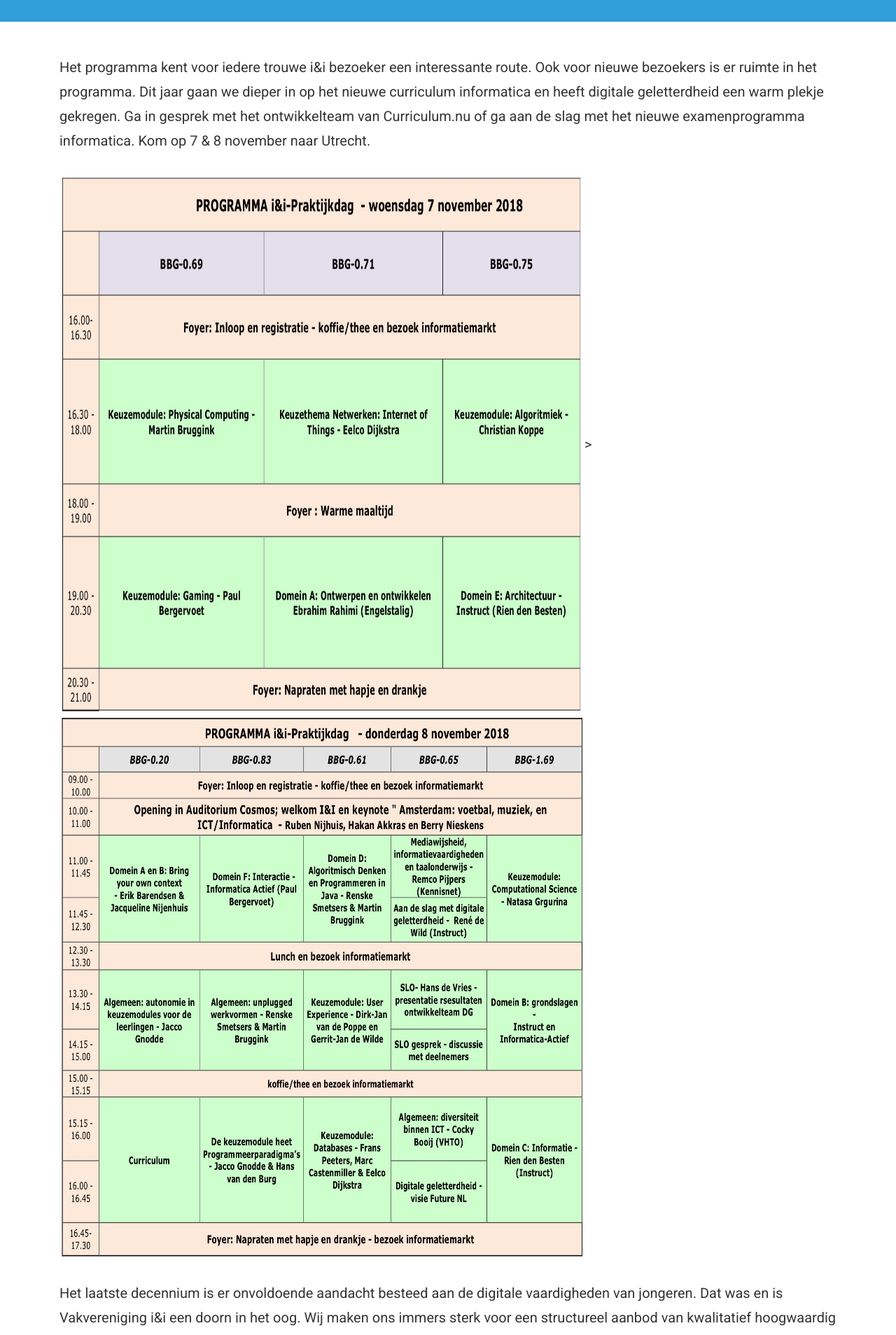
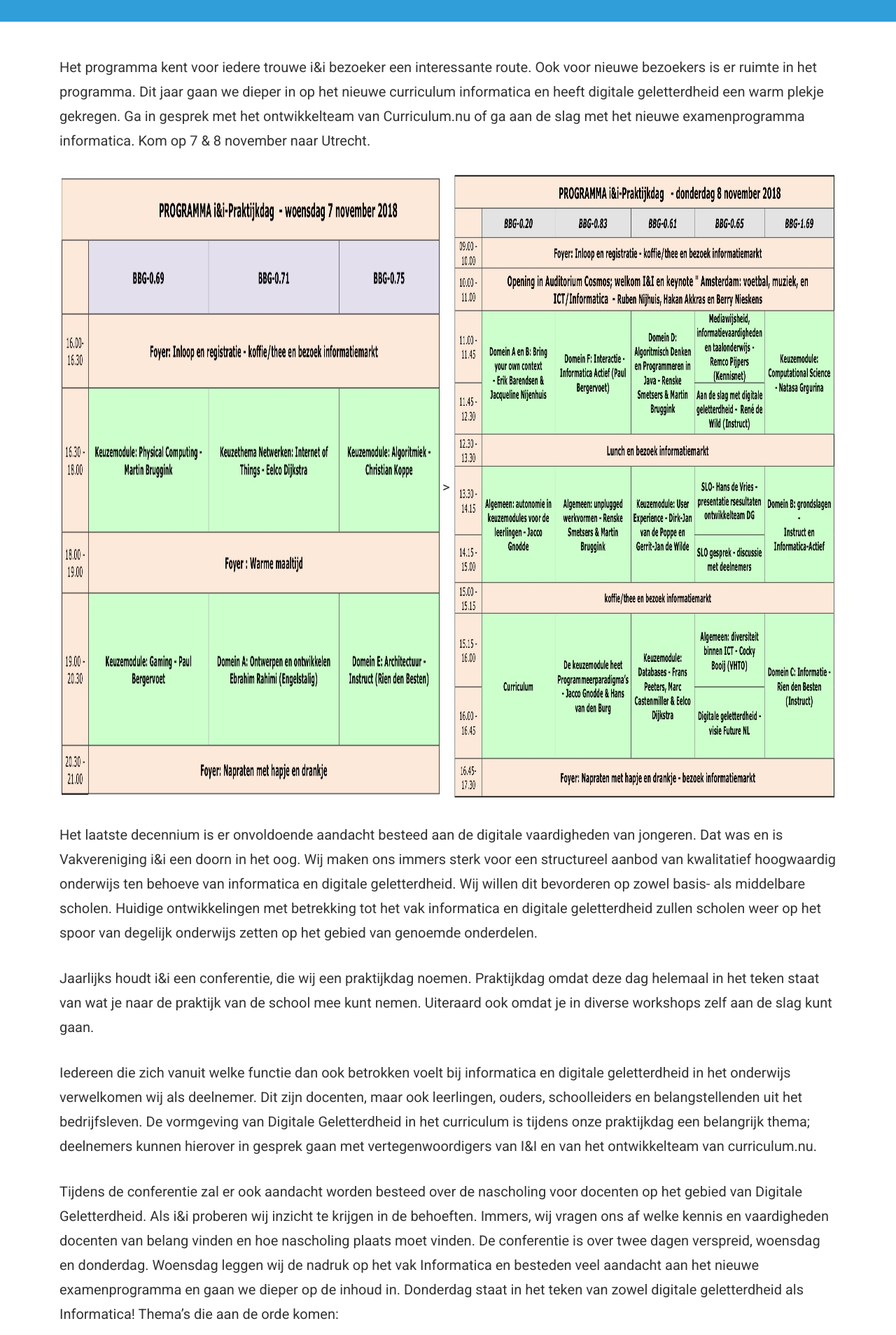
Before and after one commit to ieni/website, a Jekyll site: the page built from _posts/2018-10-08-Praktijkdagen-2018.md, in a window 1280 px wide. Shown: the part 446-2354 px from the top of the page at 70% size. Built offline with Jekyll 4.4.1, drawn with Linux system fonts in a browser that asks for light colours; grey boxes are pictures that could not be loaded.

Commit message:
Update 2018-10-08-Praktijkdagen-2018.md

```diff
--- a/_posts/2018-10-08-Praktijkdagen-2018.md
+++ b/_posts/2018-10-08-Praktijkdagen-2018.md
@@ -10,8 +10,8 @@
 
 
 
- <img src="https://github.com/ieni/website/blob/master/assets/img/content/Programma_ii_7nov.jpg?raw=true" alt="Programma 7 november" height="776" width="750">>
- <img src="https://github.com/ieni/website/blob/master/assets/img/content/Programma_ii_8nov.jpg?raw=true" alt="Programma 8 november" height="776" width="750">
+ <img src="https://github.com/ieni/website/blob/master/assets/img/content/Programma_ii_7nov.jpg?raw=true" alt="Programma 7 november" height="897" width="547">>
+ <img src="https://github.com/ieni/website/blob/master/assets/img/content/Programma_ii_8nov.jpg?raw=true" alt="Programma 8 november" height="897" width="547">
 
 
 Het laatste decennium is er onvoldoende aandacht besteed aan de digitale vaardigheden van jongeren. Dat was en is Vakvereniging i&i een doorn in het oog.
```
